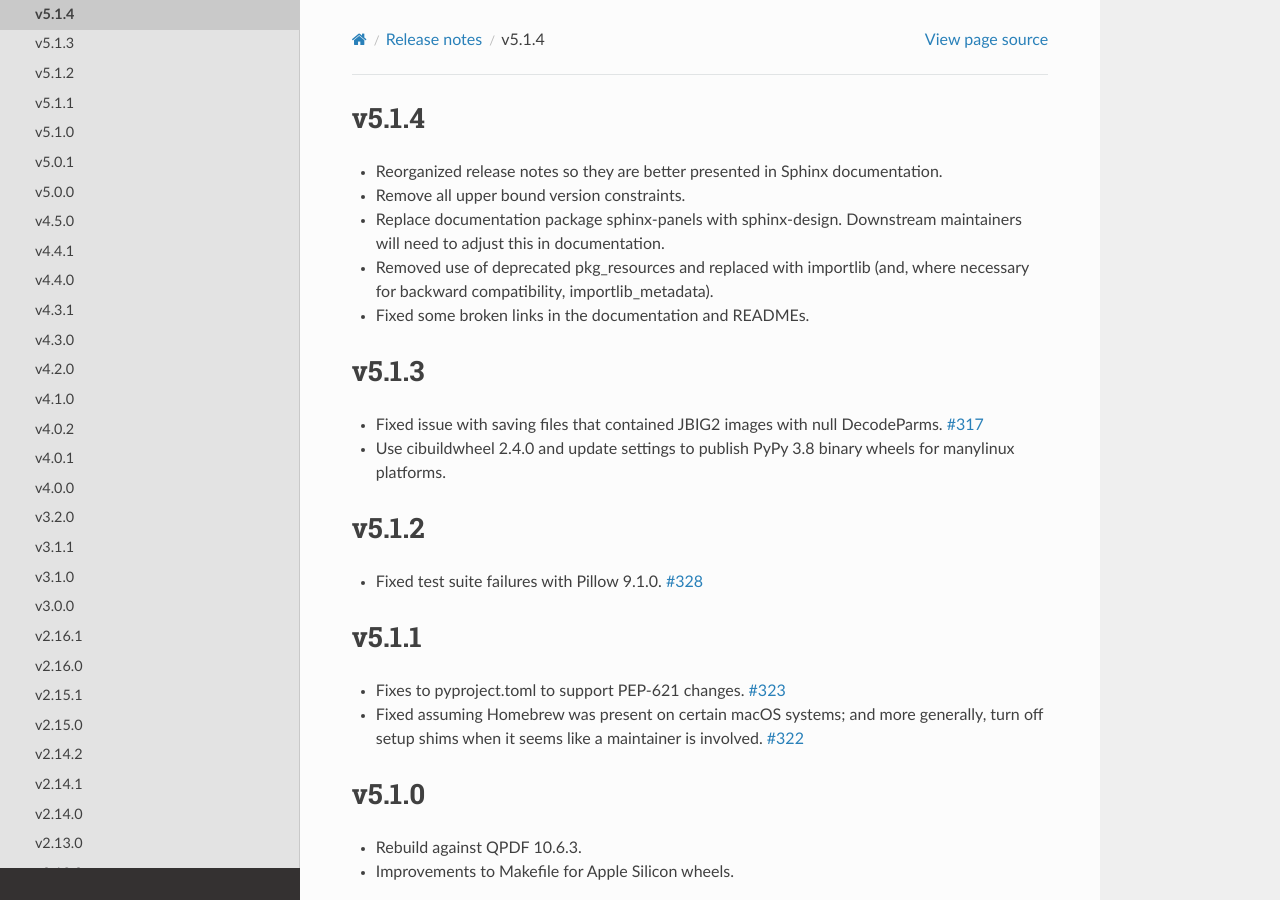
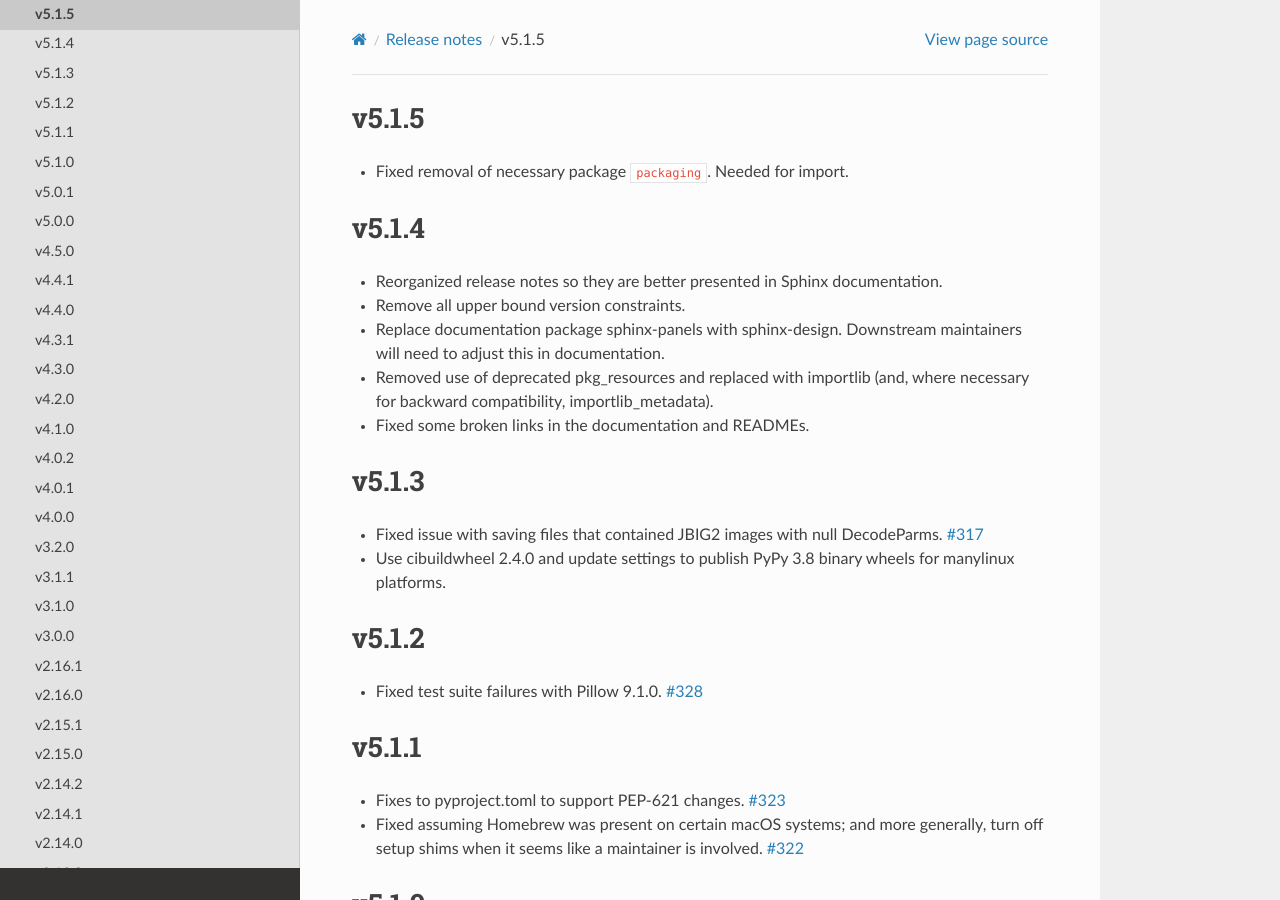
Before and after one commit to pikepdf/pikepdf, a Sphinx documentation site: the page built from docs/releasenotes/version5.rst, in a window 1280 px wide and 900 px high. Built offline with Sphinx 7.4.7 and the Read the Docs theme 2.0.0, drawn with Linux system fonts in a browser that asks for light colours; the version number could not be read and is left out.

Commit message:
v5.1.5 release notes

```diff
--- a/docs/releasenotes/version5.rst
+++ b/docs/releasenotes/version5.rst
@@ -1,3 +1,8 @@
+v5.1.5
+======
+
+-  Fixed removal of necessary package ``packaging``. Needed for import.
+
 v5.1.4
 ======
 
```
